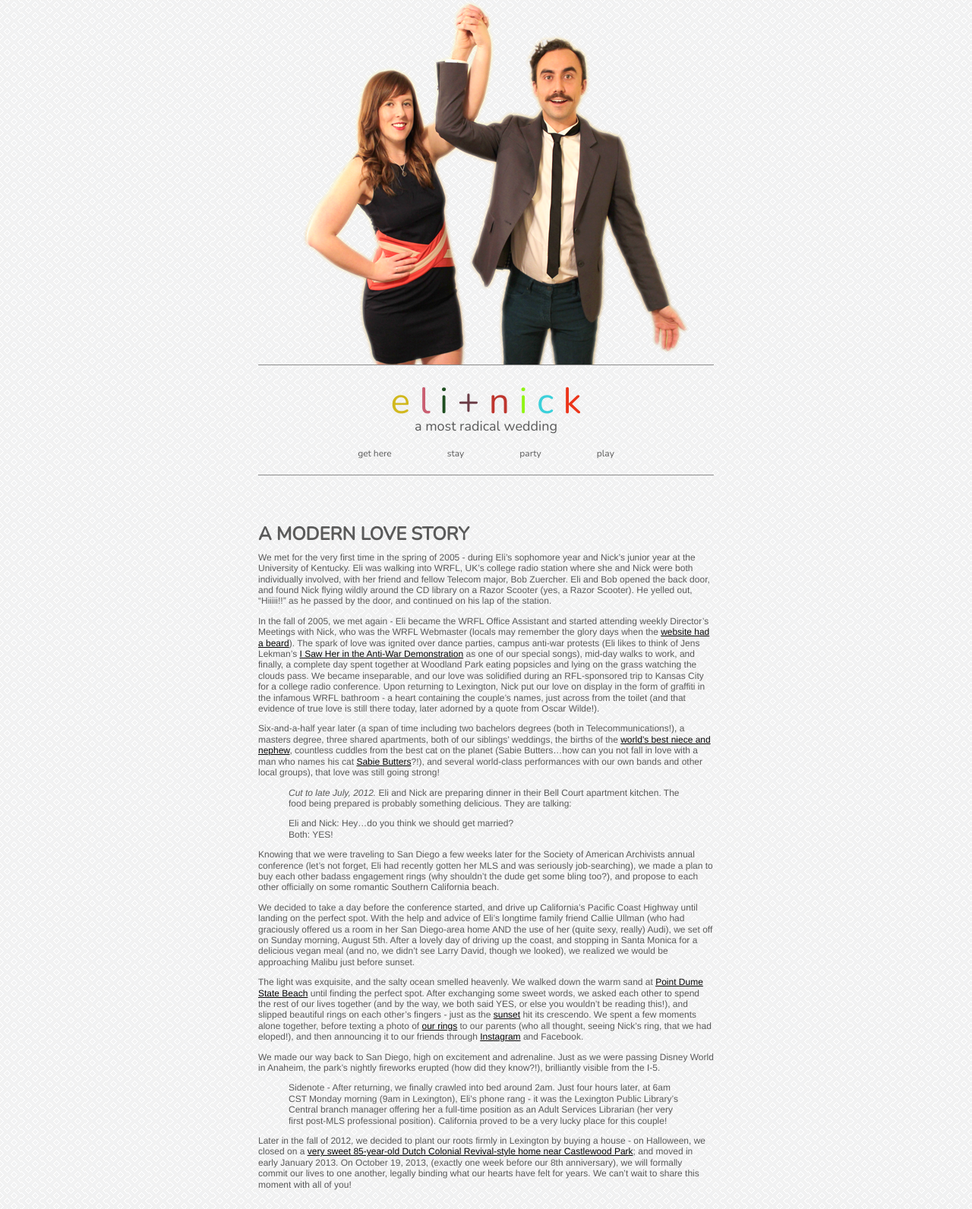
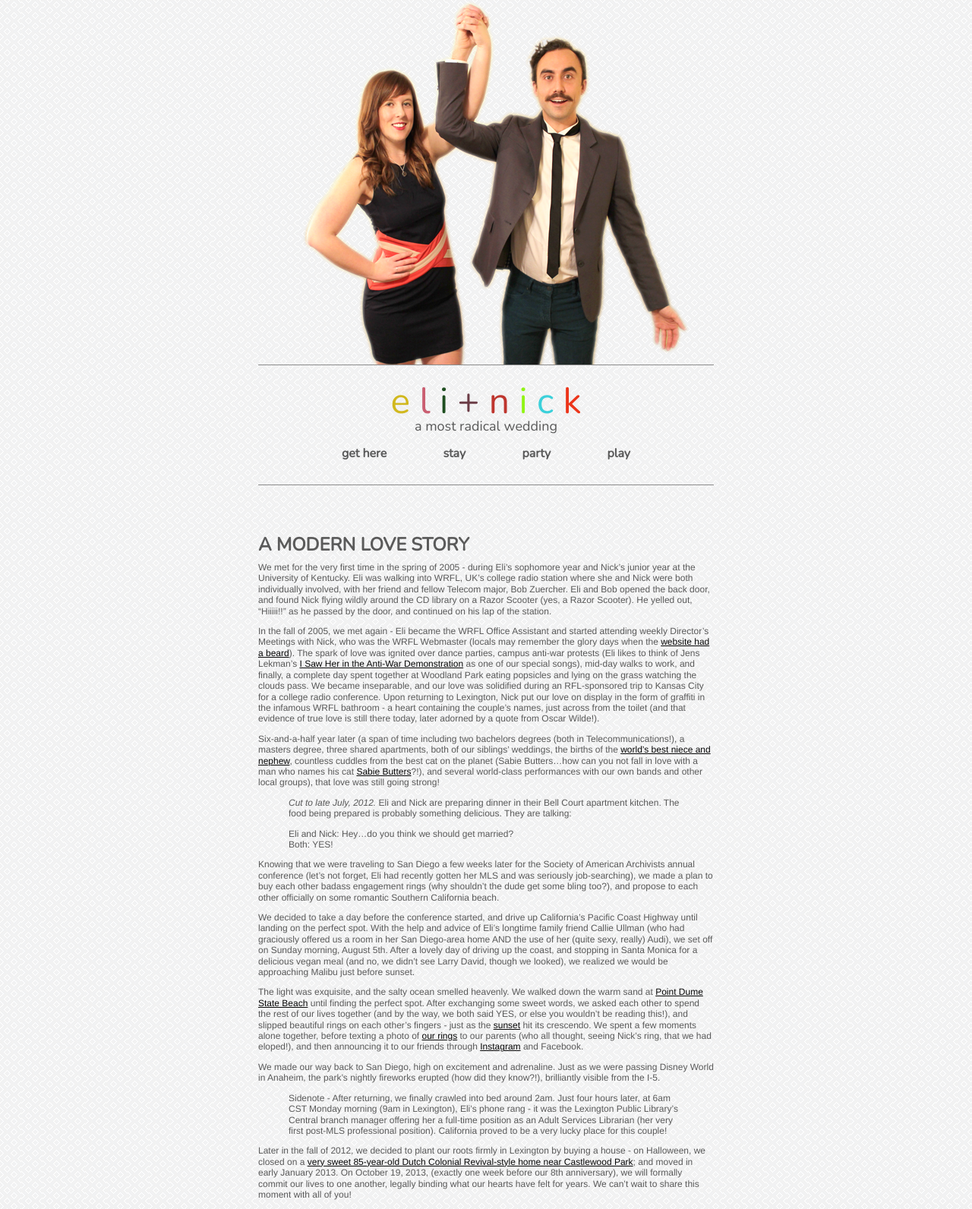
Before and after one commit to nikolaiwarner/eliandnick.com, a Jekyll site: the page built from index.md, in a window 1280 px wide. Shown: the whole page at 76% size. Built offline with Jekyll 4.4.1, drawn with Linux system fonts in a browser that asks for light colours; nearby versions of some CDN libraries.

```diff
--- a/_includes/navbar.html
+++ b/_includes/navbar.html
@@ -13,7 +13,7 @@
     a most radical wedding
   </div>
   <div class="links">
-    <h2></h2><a href="/get-here">Get Here</a>
+    <h2><a href="/get-here">Get Here</a>
     <a href="/stay">Stay</a>
     <a href="/party">Party</a>
     <a href="/play">Play</a></h2>
```
